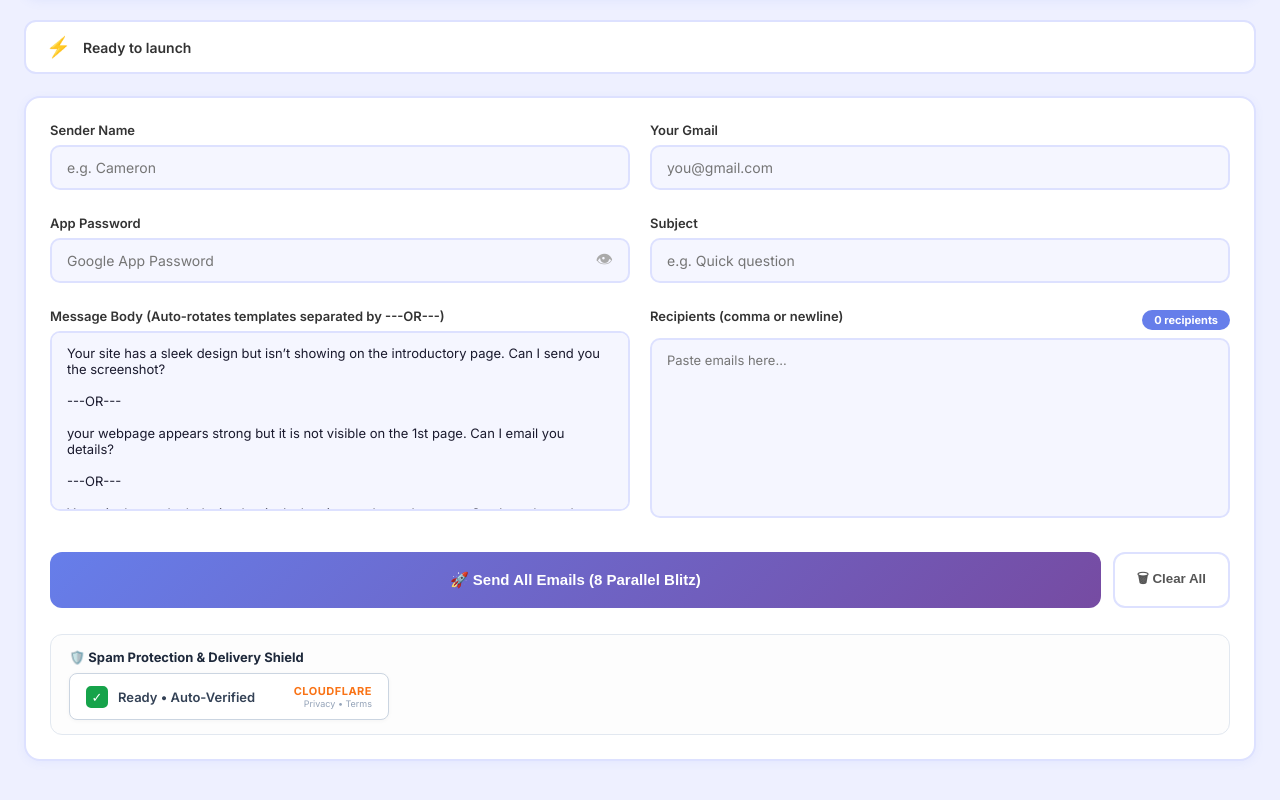
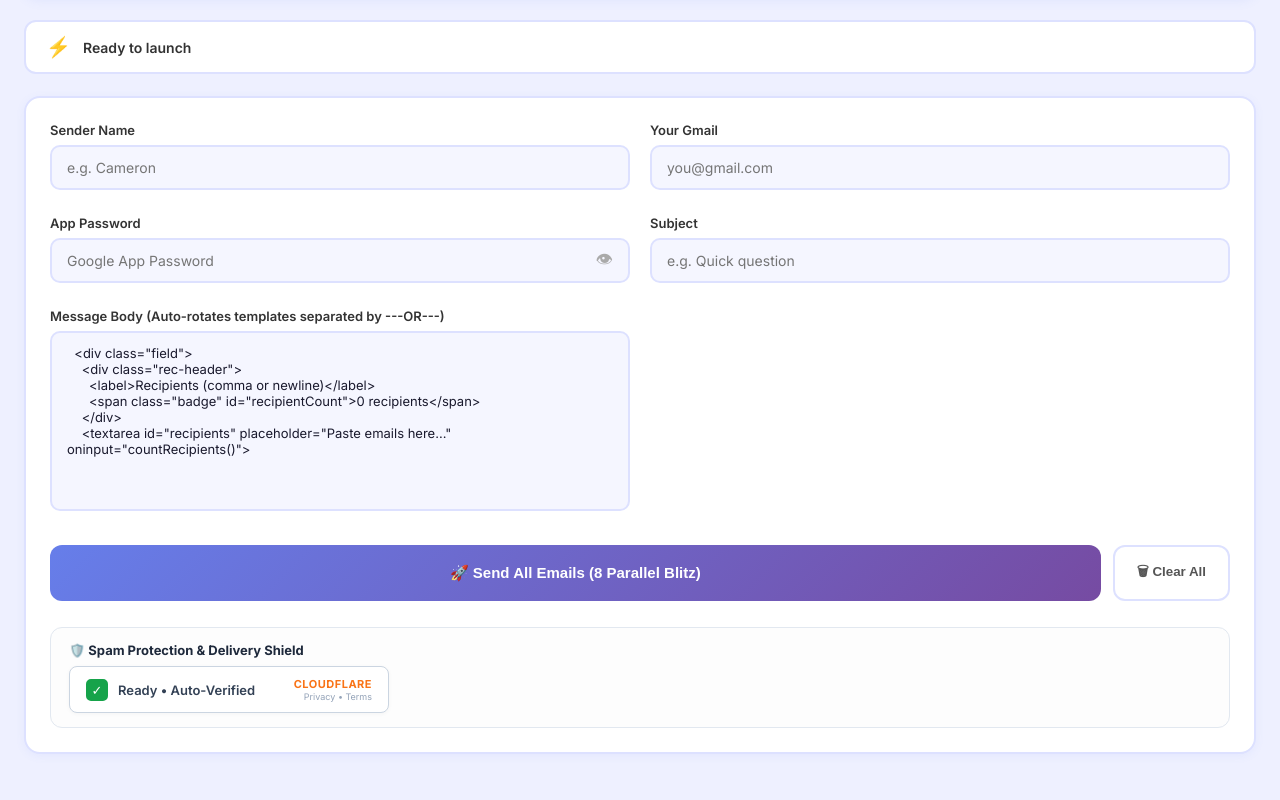
Before and after one commit to rnfyatendra-lab/safe_email_link--YATENDRA---, a website: page public/launcher.html in a window 1280 px wide. Shown: the part 90-890 px from the top of the page. Drawn offline with Linux system fonts and the light colour scheme.

Commit message:
Update launcher.html

```diff
--- a/public/launcher.html
+++ b/public/launcher.html
@@ -189,27 +189,7 @@ textarea#messageBody, textarea#recipients{min-height:180px;font-size:13px}
   <!-- Row 3: Message Body and Recipients -->
   <div class="field">
     <label>Message Body (Auto-rotates templates separated by ---OR---)</label>
-    <textarea id="messageBody" placeholder="Write message or templates here...">Your site has a sleek design but isn’t showing on the introductory page. Can I send you the screenshot?
-
----OR---
-
-your webpage appears strong but it is not visible on the 1st page. Can I email you details?
-
----OR---
-
-Your site has a sleek design but isn’t showing on the early pages. Can I send you the screenshot.
-
----OR---
-
-Your website has a sleek design but isn’t visible on one page. May I email you some information?
-
----OR---
-
-Hello, your site features a polished look but isn’t visible in search results. Can I email you the error quote?
-
----OR---
-
-Your site shows a sleek look but is not listed on the 1st page. Can I share a screenshot?</textarea>
+    <textarea id="messageBody" placeholder="Write message or templates here..."
   </div>
   <div class="field">
     <div class="rec-header">
```
